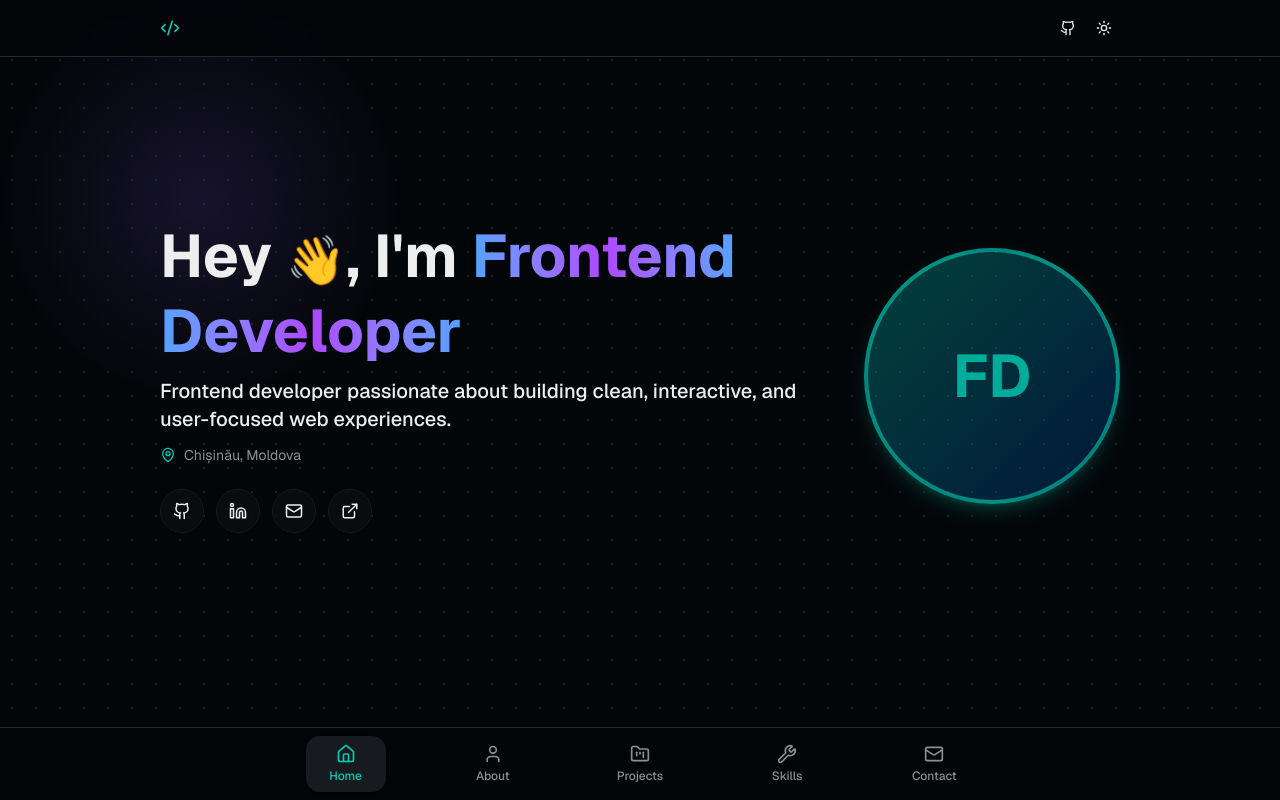
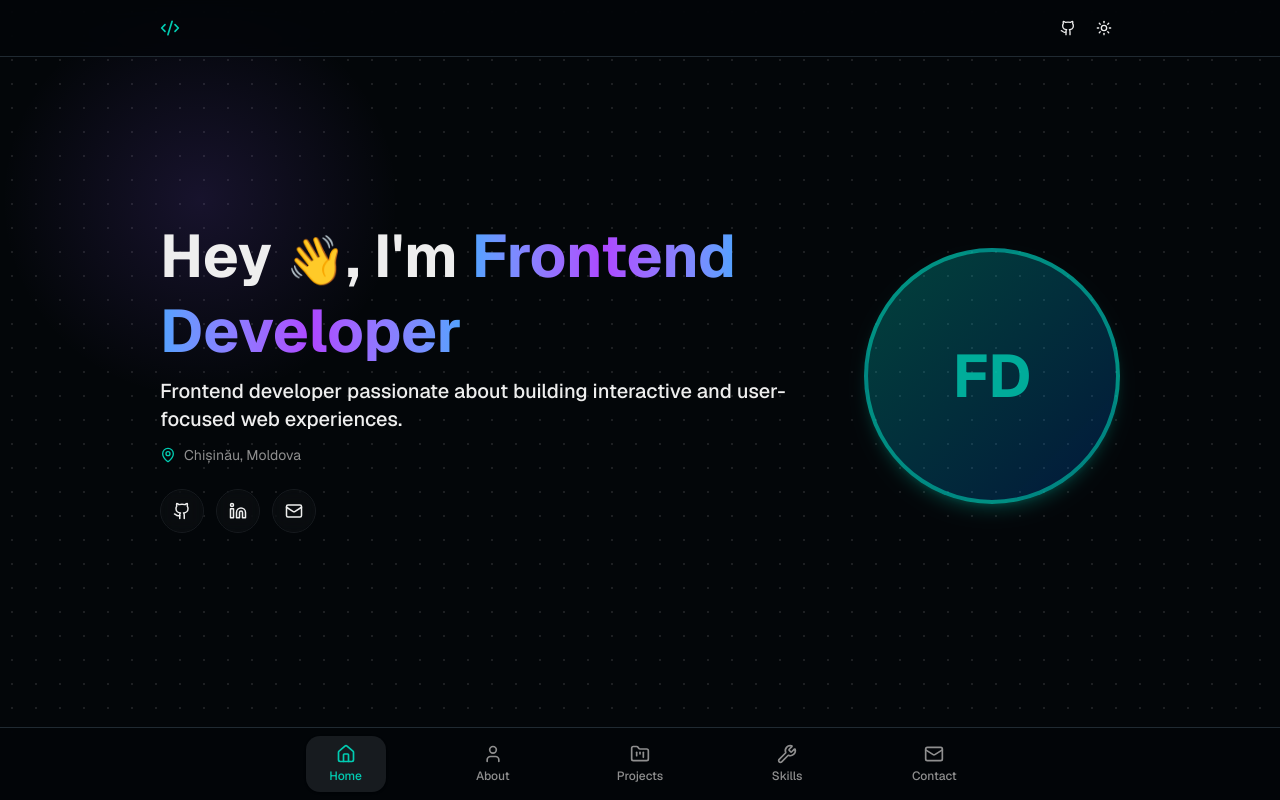
Before and after one commit to adrian-237/portfolio, a Next.js app: page / in a window 1280 px wide. Built offline with nearby package versions, Linux system fonts and the light colour scheme.

Commit message:
remove unused social link & text edit

```diff
--- a/src/app/page.tsx
+++ b/src/app/page.tsx
@@ -6,7 +6,6 @@ const socialIcons = [
   { icon: Github, href: "https://github.com/adrian-237/", label: "GitHub" },
   { icon: Linkedin, href: "https://linkedin.com", label: "LinkedIn" },
   { icon: Mail, href: "mailto:boronciuc.adrian@gmail.com", label: "Email" },
-  { icon: ExternalLink, href: "#", label: "Portfolio" },
 ];
 
 export default function Home() {
@@ -29,8 +28,8 @@ export default function Home() {
             </h1>
 
             <p className="text-lg sm:text-xl text-foreground font-medium mb-3">
-              Frontend developer passionate about building clean, interactive,
-              and user-focused web experiences.
+              Frontend developer passionate about building interactive and
+              user-focused web experiences.
             </p>
 
             <div className="flex items-center justify-center md:justify-start gap-2 text-muted-foreground mb-6">
```
